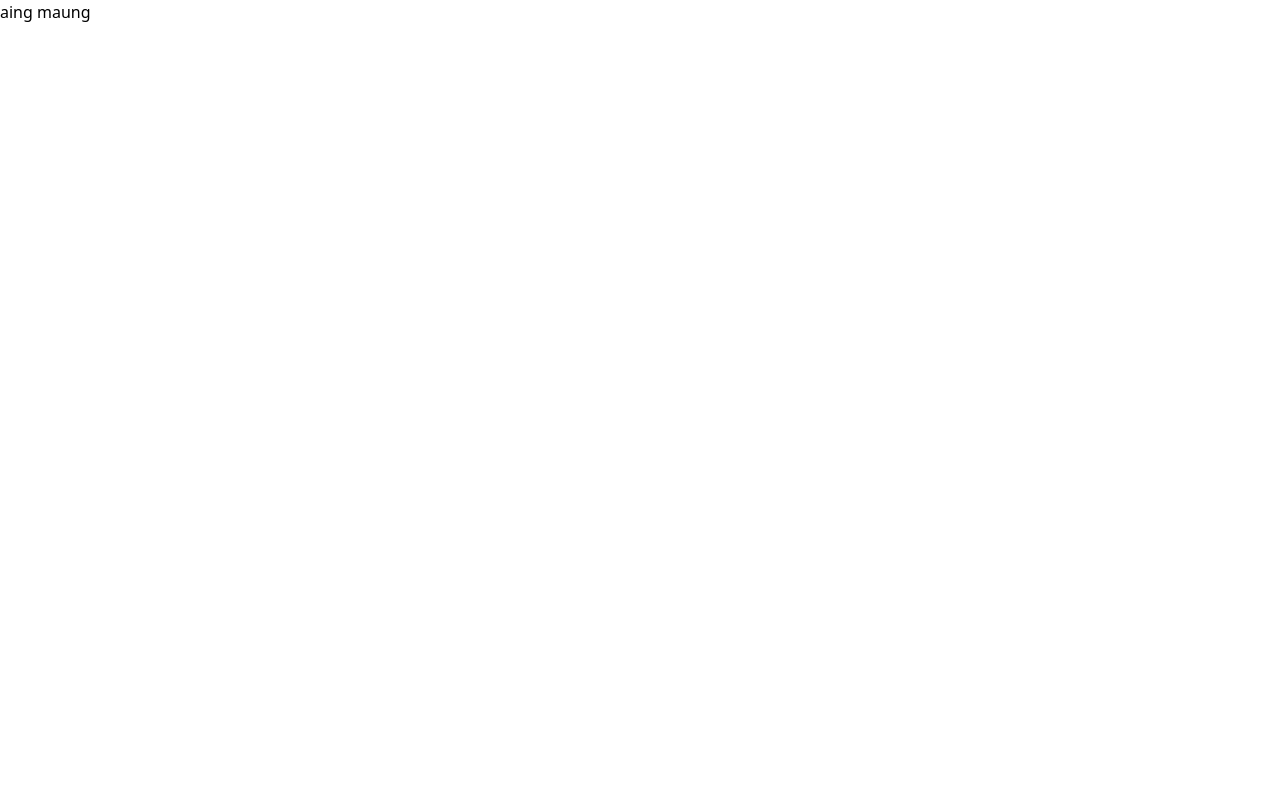
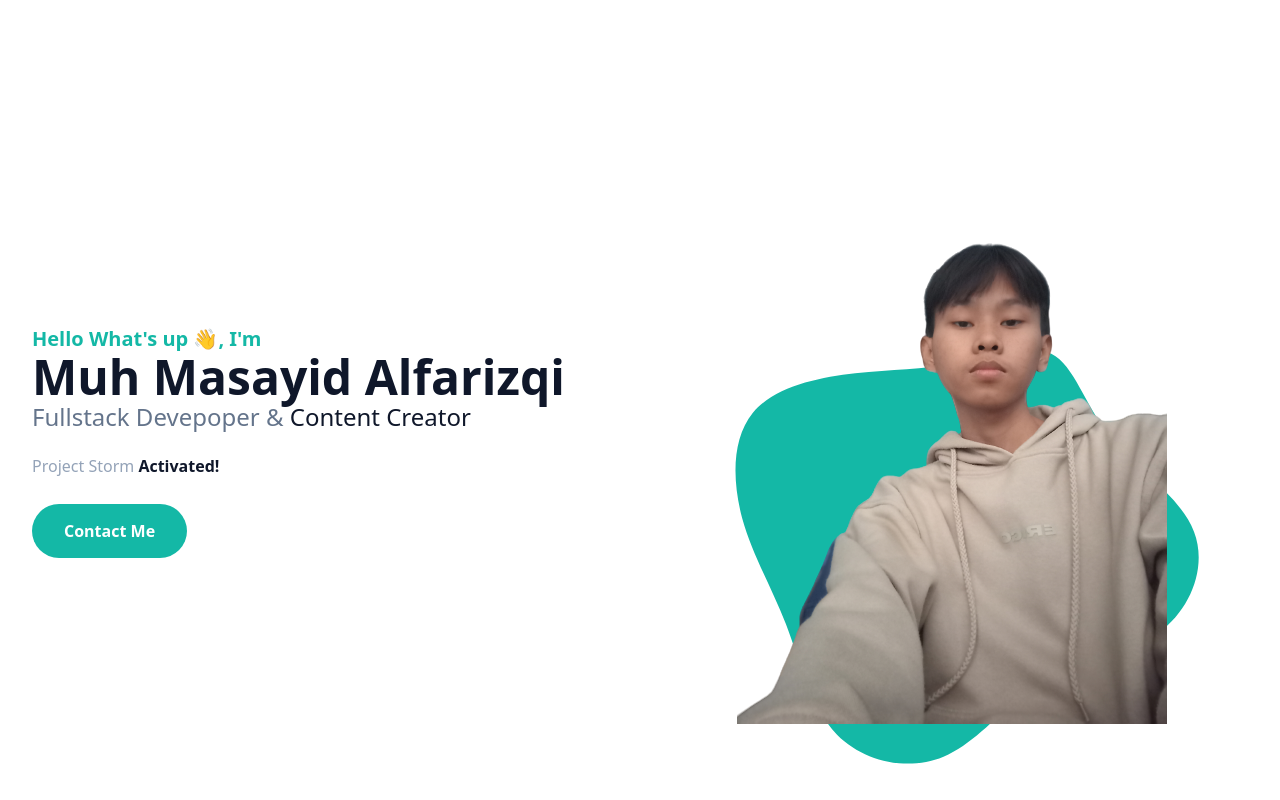
Before and after one commit to Xmsyd/Portofolio, a plain HTML site: page portofolio-tailwind-css/index.html in a window 1280 px wide. Drawn offline with Linux system fonts and the light colour scheme.

Commit message:
membuat hero section di projects tailwinds portofolio

```diff
--- a/portofolio-tailwind-css/index.html
+++ b/portofolio-tailwind-css/index.html
@@ -7,6 +7,38 @@
     <link rel="stylesheet" href="dist/output.css">
 </head>
 <body>
-    <h1>aing maung</h1>
+
+    <!-- Hero Section Start -->
+        <section id="home" class="pt-36">
+            <div class="container">
+                <div class="flex flex-wrap">
+                    <!-- Sebelah kiri end -->
+                    <div class="w-full self-center px-4 lg:w-1/2">
+                        <h1 class="text-base font-semibold text-primary md:text-xl">Hello What's up 👋,
+                        I'm <span class="block font-bold text-dark text-4xl lg:text-5xl">Muh Masayid Alfarizqi</span></h1>
+                        <h2 class="font-medium text-slate-500 text-lg mb-5 lg:text-2xl">Fullstack Devepoper & <span class="text-dark">Content Creator</span></h2>
+                        <p class="font-medium text-slate-400 mb-10 leading-relaxed">Project Storm <span class="text-dark font-bold" >Activated!</span></p>
+
+                        <a href="#" class="text-base font-semibold text-white bg-primary py-4 px-8 rounded-full hover:shadow-lg hover:opacity-80 transition duration-300 ease-in-out">Contact Me</a>
+                    </div>
+                    <!-- sebelah kiri end -->
+
+                    <!-- sebelah kanan start -->
+                    <div class="w-full self-end px-4 lg:w-1/2">
+                        <div class="relative mt-10 lg:mt-0 lg:right-0">
+                            <img src="dist/img/sayid.png" alt="Masayid Aldarizqi" class="max-w-full mx-auto"/>
+                            <span class="absolute bottom-0 -z-10 left-1/2 -translate-x-1/2 md:scale-125">
+                                <svg width="400" height="400" viewBox="0 0 200 200" xmlns="http://www.w3.org/2000/svg">
+                                    <path fill="#14b8a6" d="M36.1,-61.9C44.6,-57.6,48,-43.6,57.6,-31.7C67.3,-19.8,83.2,-9.9,88,2.8C92.9,15.5,86.8,31.1,75.2,39.5C63.6,48,46.5,49.5,33,57.3C19.6,65.1,9.8,79.2,-3.1,84.6C-16,90,-32,86.5,-41.8,76.6C-51.5,66.7,-55.1,50.3,-60.4,36.4C-65.7,22.6,-72.6,11.3,-76.3,-2.1C-79.9,-15.5,-80.2,-31,-72.4,-40.5C-64.6,-49.9,-48.7,-53.3,-35.2,-54.8C-21.8,-56.4,-10.9,-56,1.4,-58.5C13.8,-61,27.5,-66.3,36.1,-61.9Z" transform="translate(100 100) scale(1.1)" />
+                                  </svg>
+                            </span>
+                        </div>
+                    </div>
+                    <!-- sebelah kanan end -->
+                </div>
+            </div>
+        </section>
+    <!-- Hero Sectiom End -->
+
 </body>
 </html>
--- a/portofolio-tailwind-css/tailwind.config.js
+++ b/portofolio-tailwind-css/tailwind.config.js
@@ -2,7 +2,19 @@
 module.exports = {
   content: ['index.html'],
   theme: {
-    extend: {},
+    container : {
+      center: true,
+      padding: '16px',
+    },
+    extend: {
+      colors: {
+        primary: '#14b8a6',
+        dark: '#0f172a',
+      },
+      screens: {
+        '2xl' : '1320px',
+      },
+    },
   },
   plugins: [],
 }
```
Also changed, not shown: portofolio-tailwind-css/dist/img/sayid.png (added), portofolio-tailwind-css/dist/output.css.
